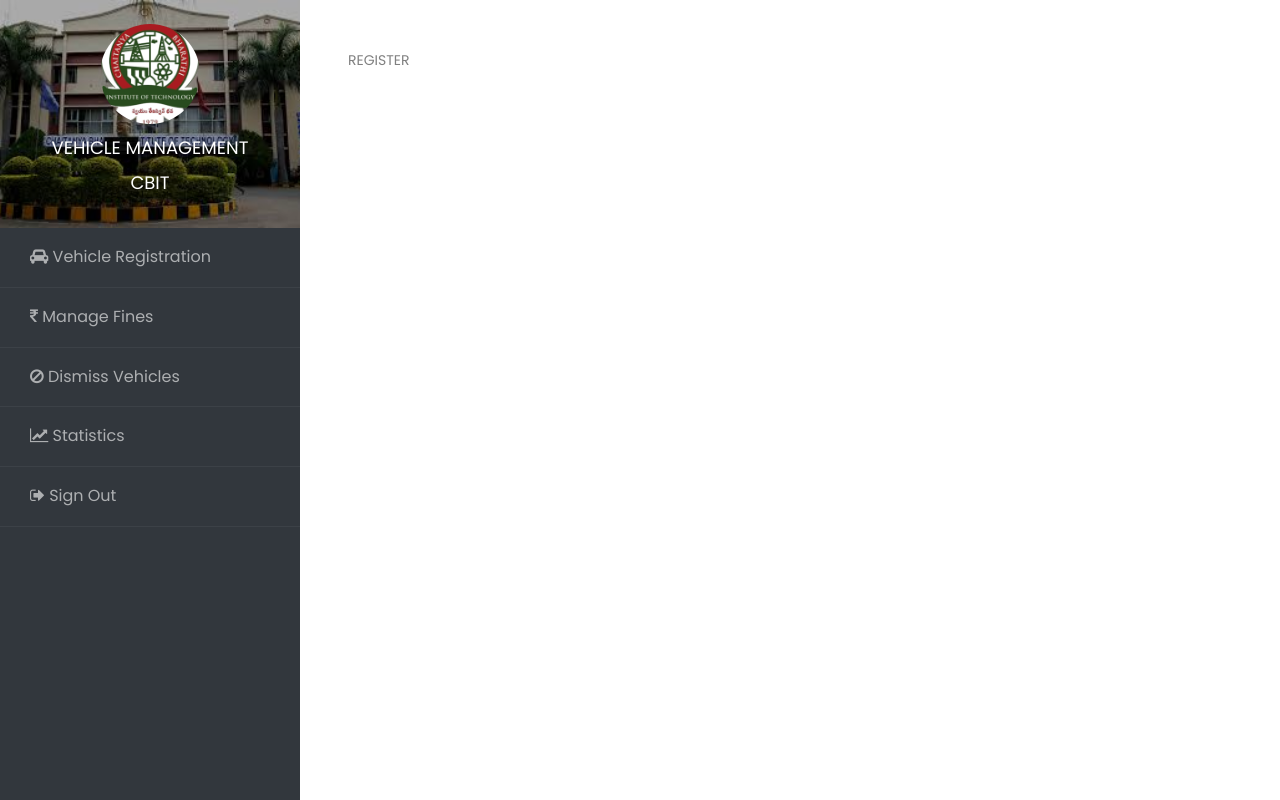
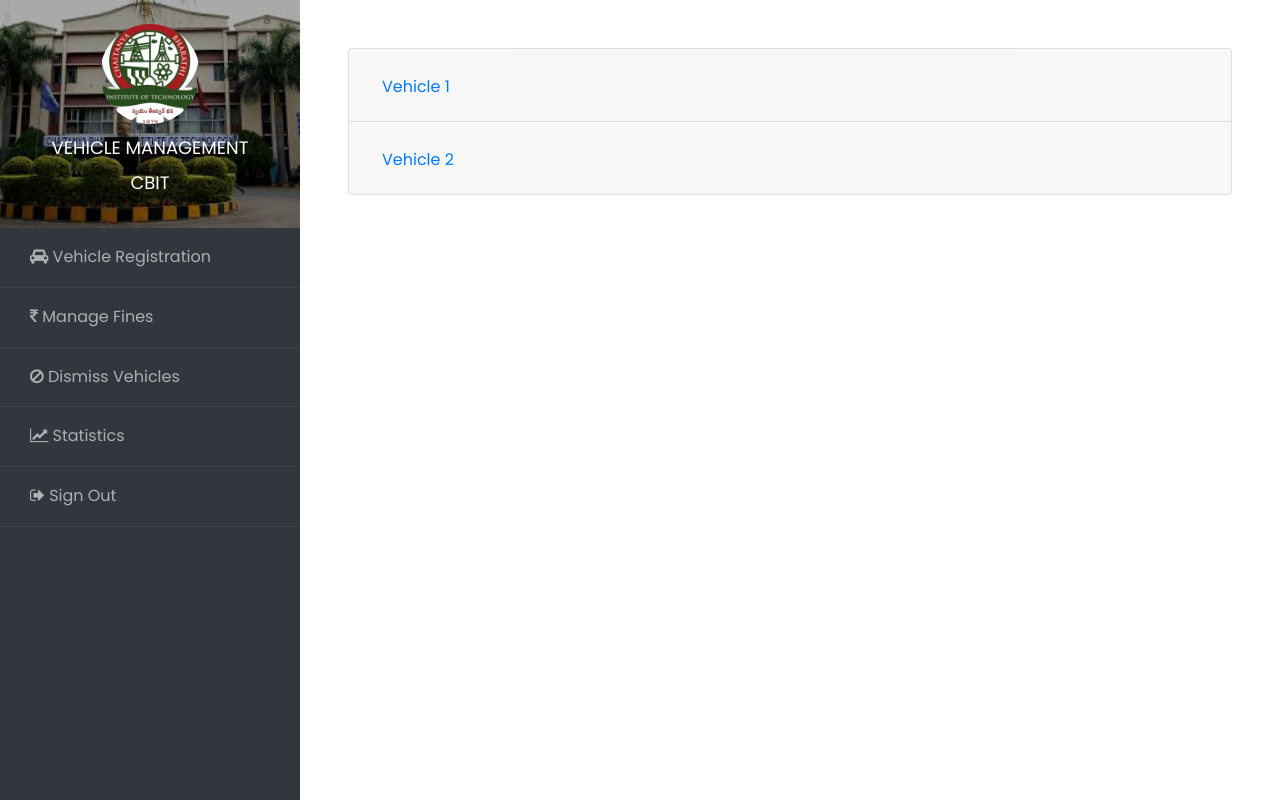
Before and after one commit to kalyanreddy-461/CBIT-Parking-Admin, a Django app: page /register in a window 1280 px wide. Run offline with Django 3.2, Linux system fonts and the light colour scheme; some libraries are stand-ins or nearby versions.

Commit message:
added dashboard UI

```diff
--- a/cbit_vehicle_admin/cbit_vehicle_adminapp/templates/cbit_vehicle_adminapp/register.html
+++ b/cbit_vehicle_admin/cbit_vehicle_adminapp/templates/cbit_vehicle_adminapp/register.html
@@ -1,5 +1,37 @@
 {% extends 'cbit_vehicle_adminapp/base.html' %}
 
 {% block content %}
-  REGISTER
+<div class="accordion" id="dashboard">
+  <div class="card">
+    <div class="card-header" id="headingOne">
+      <h2 class="mb-0">
+        <button class="btn btn-link collapsed" type="button" data-toggle="collapse" data-target="#collapseOne" aria-expanded="false" aria-controls="collapseOne">
+          Vehicle 1
+        </button>
+      </h2>
+    </div>
+
+    <div id="collapseOne" class="collapse" aria-labelledby="headingOne" data-parent="#dashboard">
+      <div class="card-body">
+        Vehicle 1 Details
+        <p class = text-center><a class="btn btn-secondary" href="#" role="button">Approve</a></p>
+      </div>
+    </div>
+  </div>
+  <div class="card">
+    <div class="card-header" id="headingTwo">
+      <h2 class="mb-0">
+        <button class="btn btn-link collapsed" type="button" data-toggle="collapse" data-target="#collapseTwo" aria-expanded="false" aria-controls="collapseTwo">
+          Vehicle 2
+        </button>
+      </h2>
+    </div>
+    <div id="collapseTwo" class="collapse" aria-labelledby="headingTwo" data-parent="#dashboard">
+      <div class="card-body">
+        Vehicle 2 Details
+        <p class = text-center><a class="btn btn-secondary" href="#" role="button">Approve</a></p>
+      </div>
+    </div>
+  </div>
+</div>
 {% endblock %}
```
